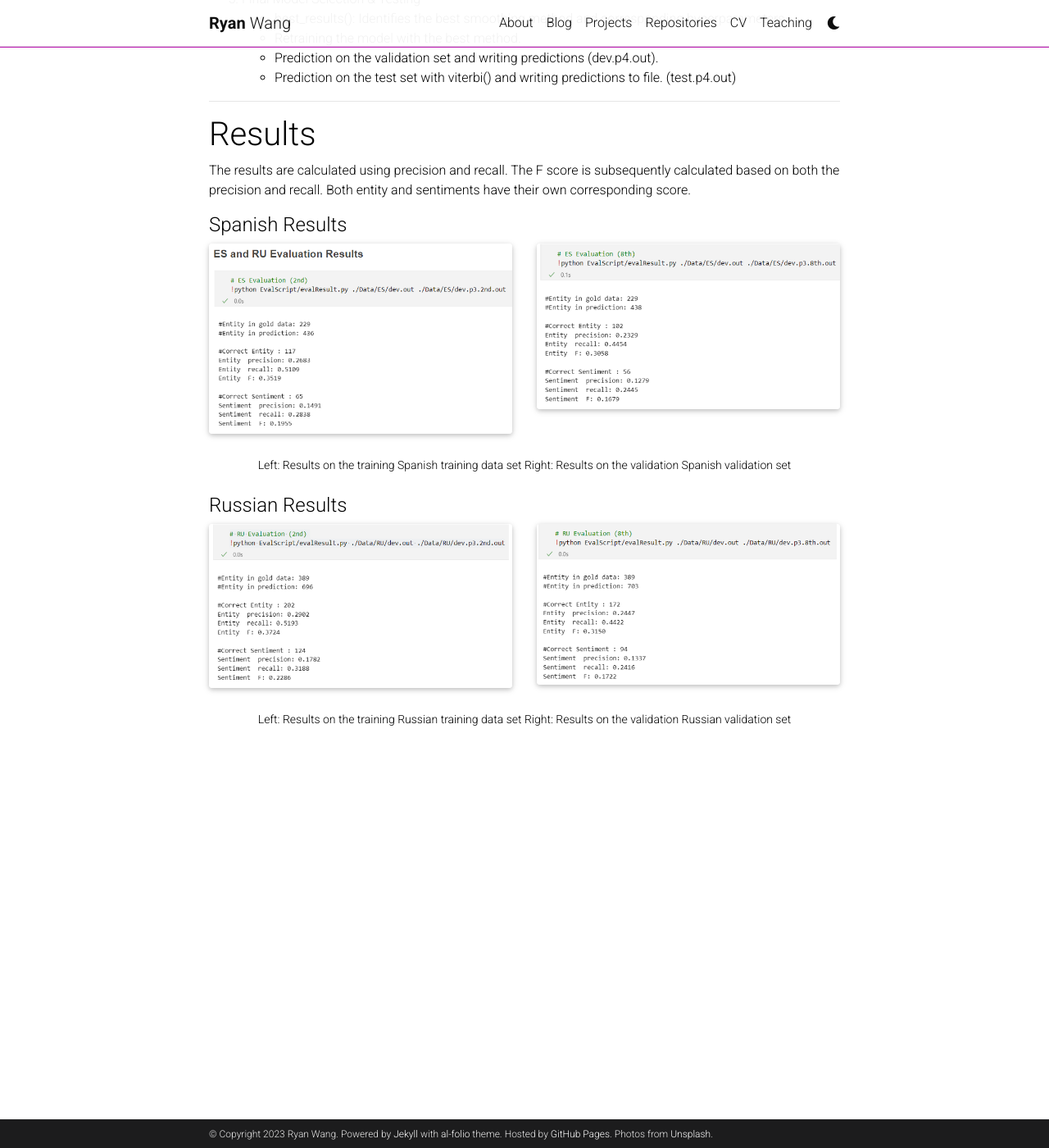
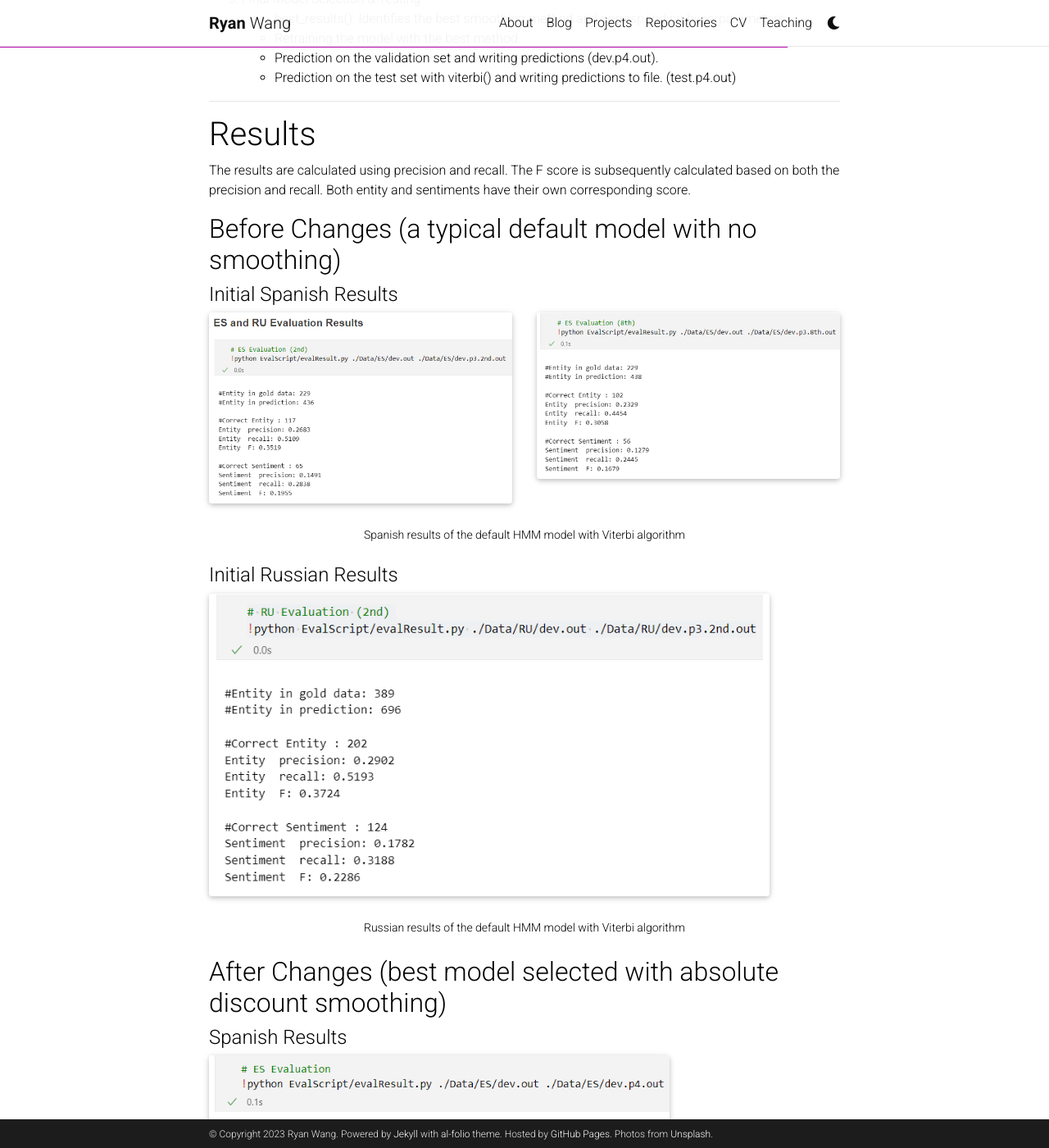
Before and after one commit to SausageMuffins/SausageMuffins.github.io, a Jekyll site: the page built from _projects/Sentiment_and_Entity_Identification.md, in a window 1280 px wide and 1400 px high, scrolled down 2339 px. Shown: the whole window at 82% size. Built offline with Jekyll 4.4.1, drawn with Linux system fonts in a browser that asks for light colours; full-size pictures stand in for the smaller copies a plugin makes; comment, search, counter and statistics services are not loaded; a style sheet for code colours, icons or effects is not loaded; some of the changed text lies outside the part shown.

Commit message:
Updated NLP Project with results

```diff
--- a/_projects/Sentiment_and_Entity_Identification.md
+++ b/_projects/Sentiment_and_Entity_Identification.md
@@ -117,7 +117,8 @@
 
 The results are calculated using precision and recall. The F score is subsequently calculated based on both the precision and recall. Both entity and sentiments have their own corresponding score.
 
-#### Spanish Results
+## Before Changes (a typical default model with no smoothing)
+#### Initial Spanish Results
 <div class="row">
     <div class="col-sm mt-3 mt-md-0">
         {% include figure.html path="assets/img/ES_2.png" title="Training Result" class="img-fluid rounded z-depth-1" %}
@@ -127,21 +128,37 @@
     </div>
 </div>
 <div class="caption">
-    Left: Results on the training Spanish training data set
-    Right: Results on the validation Spanish validation set
+    Spanish results of the default HMM model with Viterbi algorithm
 </div>
 
-#### Russian Results
+#### Initial Russian Results
 
 <div class="row">
     <div class="col-sm mt-3 mt-md-0">
         {% include figure.html path="assets/img/RU_2.png" title="Training Result" class="img-fluid rounded z-depth-1" %}
     </div>
+</div>
+<div class="caption">
+    Russian results of the default HMM model with Viterbi algorithm
+</div>
+
+## After Changes (best model selected with absolute discount smoothing)
+#### Spanish Results
+<div class="row">
     <div class="col-sm mt-3 mt-md-0">
-        {% include figure.html path="assets/img/RU_8.png" title="Validation Result" class="img-fluid rounded z-depth-1" %}
+        {% include figure.html path="assets/img/ES_4.png" title="Training Result" class="img-fluid rounded z-depth-1" %}
     </div>
 </div>
 <div class="caption">
-    Left: Results on the training Russian training data set
-    Right: Results on the validation Russian validation set
+    Spanish results after our changes and implementation of our system
 </div>
+
+#### Russian Results
+<div class="row">
+    <div class="col-sm mt-3 mt-md-0">
+        {% include figure.html path="assets/img/RU_4.png" title="Training Result" class="img-fluid rounded z-depth-1" %}
+    </div>
+</div>
+<div class="caption">
+    Russian results after our changes and implementation of our system
+</div>
```
Also changed, not shown: assets/img/ES_4.png (added), assets/img/RU_4.PNG (added).
